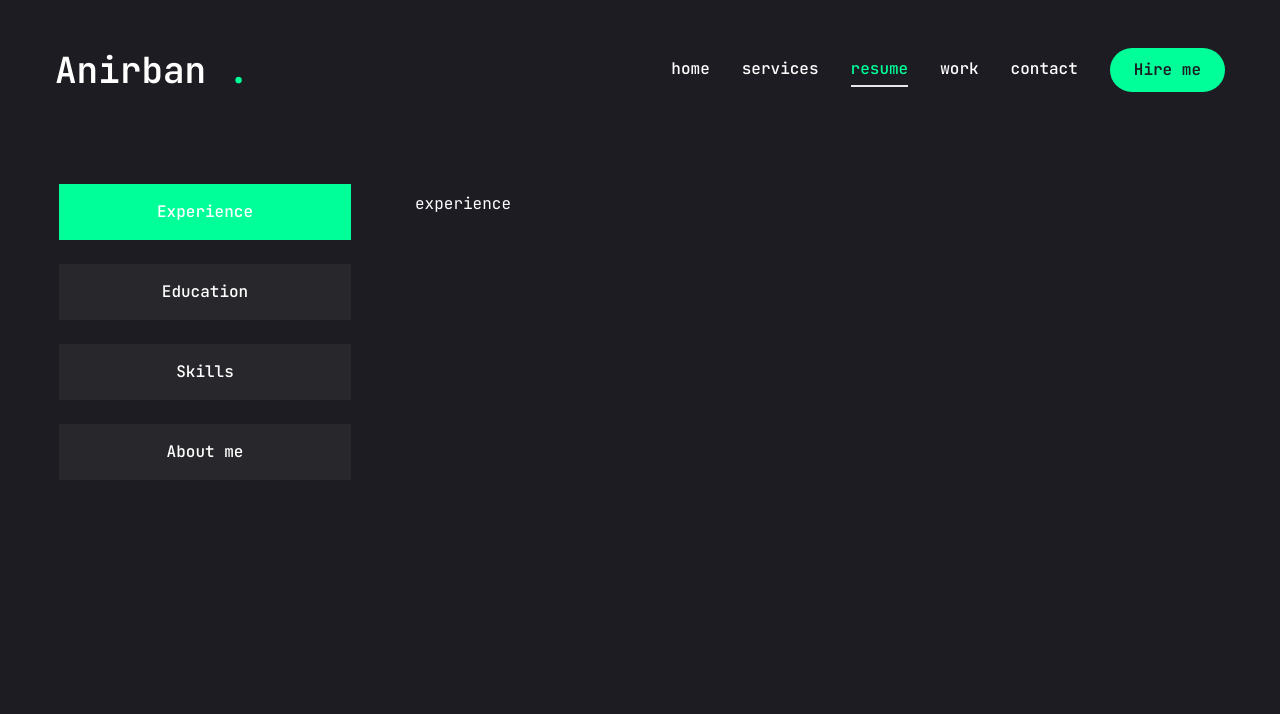
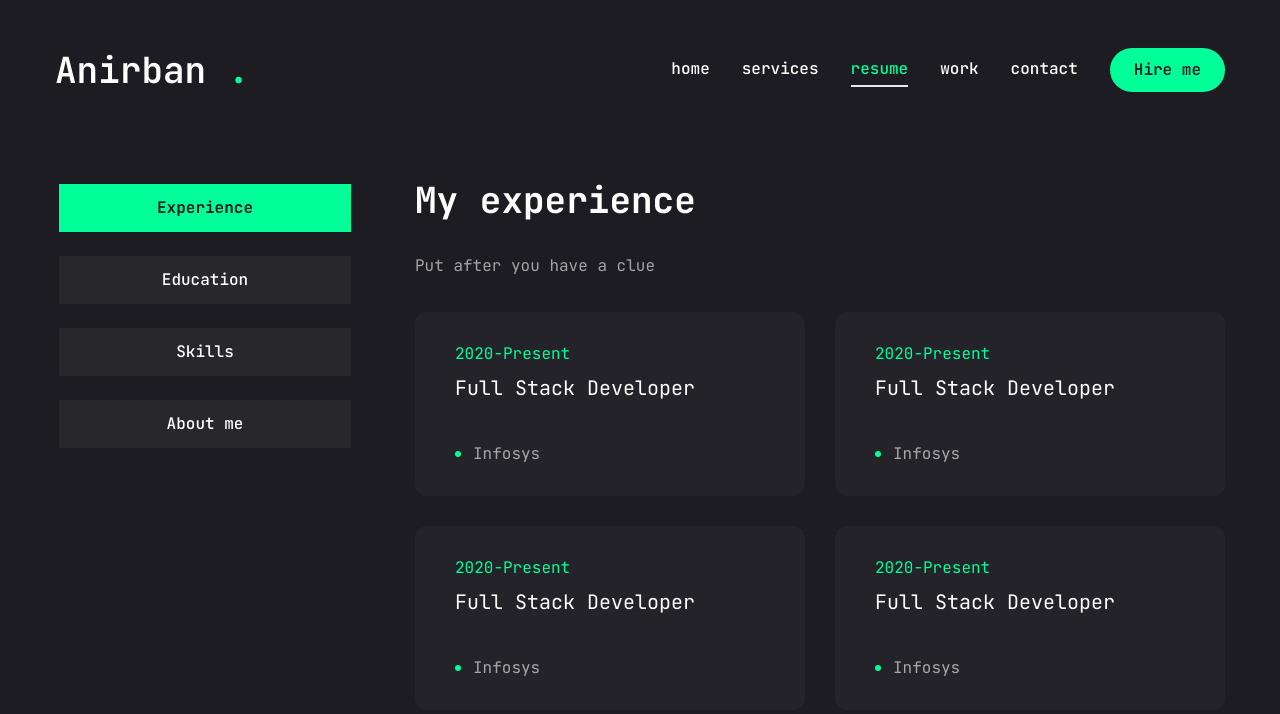
Before and after one commit to AnirbanDey-9497/anirban-portfolio, a Next.js app: page /resume in a window 1280 px wide. Shown: the top 714 px of the page. Built offline with nearby package versions, Linux system fonts and the light colour scheme.

Commit message:
Skills section added

```diff
--- a/app/resume/page.jsx
+++ b/app/resume/page.jsx
@@ -146,7 +146,74 @@
                     {/*content*/}
                     <div className="min-h-[70vh] w-full">
                         {/*experience*/}
-                        <TabsContent value="experience" className="w-full">experience</TabsContent>
+                        <TabsContent value="experience" className="w-full">
+                            <div className="flex flex-col gap-[30px] text-center xl:text-left">
+                                <h3 className="text-4xl font-bold">{experience.title}</h3>
+                                <p className="max-w-[600px] text-white/60 mx-auto xl:mx-0">{experience.description}</p>
+                                <ScrollArea className="h-[400px]">
+                                    <ul className="grid grid-cols-1 lg:grid-cols-2 gap-[30px]">
+                                        {experience.items.map((item, index) => {
+                                            return (
+                                            <li key={index} className="bg-[#232329] h-[184px] py-6 px-10 rounded-xl flex flex-col justify-center items-center lg:items-start gap-1">
+                                                <span className="text-accent">{item.duration}</span>
+                                                <h3 className="text-xl max-w-[260px] min-h-[60px] text-center lg:text-left">{item.position}</h3>
+                                                <div className="flex items-center gap-3">
+                                                    {/*dot*/}
+                                                    <span className="w-[6px] h-[6px] rounded-full bg-accent"></span>
+                                                    <p className="text-white/60">{item.company}</p>
+                                                </div>
+                                            </li>
+                                            );
+                                        })}
+                                    </ul>
+                                </ScrollArea>
+                            </div>
+                        </TabsContent>
+
+
+
+                        {/*education*/}
+                        <TabsContent value="education" className="w-full">
+                            <div className="flex flex-col gap-[30px] text-center xl:text-left">
+                                <h3 className="text-4xl font-bold">{education.title}</h3>
+                                <p className="max-w-[600px] text-white/60 mx-auto xl:mx-0">{education.description}</p>
+                                <ScrollArea className="h-[400px]">
+                                    <ul className="grid grid-cols-1 lg:grid-cols-2 gap-[30px]">
+                                        {education.items.map((item, index) => {
+                                            return (
+                                                <li key={index} className="bg-[#232329] h-[184px] py-6 px-10 rounded-xl flex flex-col justify-center items-center lg:items-start gap-1">
+                                                    <span className="text-accent">{item.duration}</span>
+                                                    <h3 className="text-xl max-w-[260px] min-h-[60px] text-center lg:text-left">{item.degree}</h3>
+                                                    <div className="flex items-center gap-3">
+                                                        {/*dot*/}
+                                                        <span className="w-[6px] h-[6px] rounded-full bg-accent"></span>
+                                                        <p className="text-white/60">{item.institution}</p>
+                                                    </div>
+                                                </li>
+                                            );
+                                        })}
+                                    </ul>
+                                </ScrollArea>
+                            </div>
+                        </TabsContent>
+
+
+                        {/*skills*/}
+                        <TabsContent value="skills" className="w-full h-full">
+                            <div className="flex flex-col gap-[30px]">
+                                <div className="flex flex-col gap-[30px] text-center xl:text-left">
+                                    <h3 className="text-4xl font-bold">{skills.title}</h3>
+                                    <p className="max-w-[600px] text-white/60 mx-auto xl:mx-0">{skills.description}</p>
+                                </div>
+                                <ul>
+                                    {skills.skillList.map((skill, index)=>{
+                                        return <li key={index}>{skill.name}</li>
+                                    })}
+                                </ul>
+                            </div>
+                        </TabsContent>
+                        {/*about*/}
+                        <TabsContent value="about" className="w-full">about</TabsContent>
                     </div>
                 </Tabs>
             </div>
--- a/components/ui/scroll-area.jsx
+++ b/components/ui/scroll-area.jsx
@@ -32,7 +32,7 @@
       className
     )}
     {...props}>
-    <ScrollAreaPrimitive.ScrollAreaThumb className="relative flex-1 rounded-full bg-slate-200 dark:bg-slate-800" />
+    <ScrollAreaPrimitive.ScrollAreaThumb className="relative flex-1 rounded-full bg-accent dark:bg-slate-800" />
   </ScrollAreaPrimitive.ScrollAreaScrollbar>
 ))
 ScrollBar.displayName = ScrollAreaPrimitive.ScrollAreaScrollbar.displayName
--- a/components/ui/tabs.jsx
+++ b/components/ui/tabs.jsx
@@ -22,7 +22,7 @@
   <TabsPrimitive.Trigger
     ref={ref}
     className={cn(
-      "inline-flex items-center w-full bg-[#27272c] justify-center whitespace-nowrap text-white rounded-lg p-3 text-balance font-medium ring-offset-white transition-all disabled:pointer-events-none disabled:opacity-50 data-[state=active]:bg-accent",
+      "inline-flex items-center w-full bg-[#27272c] justify-center whitespace-nowrap text-white rounded-lg p-3 text-base font-medium ring-offset-white transition-all disabled:pointer-events-none disabled:opacity-50 data-[state=active]:bg-accent data-[state=active]:text-primary data-[state=active]:font-bold data-[state=active]:shadow-sm",
       className
     )}
     {...props} />
@@ -33,7 +33,7 @@
   <TabsPrimitive.Content
     ref={ref}
     className={cn(
-      "mt-2 ring-offset-white focus-visible:outline-none focus-visible:ring-2 focus-visible:ring-slate-950 focus-visible:ring-offset-2 dark:ring-offset-slate-950 dark:focus-visible:ring-slate-300",
+      "min-h-[480px] ring-offset-white focus-visible:outline-none focus-visible:ring-2 focus-visible:ring-slate-950 focus-visible:ring-offset-2 dark:ring-offset-slate-950 dark:focus-visible:ring-slate-300",
       className
     )}
     {...props} />
```
